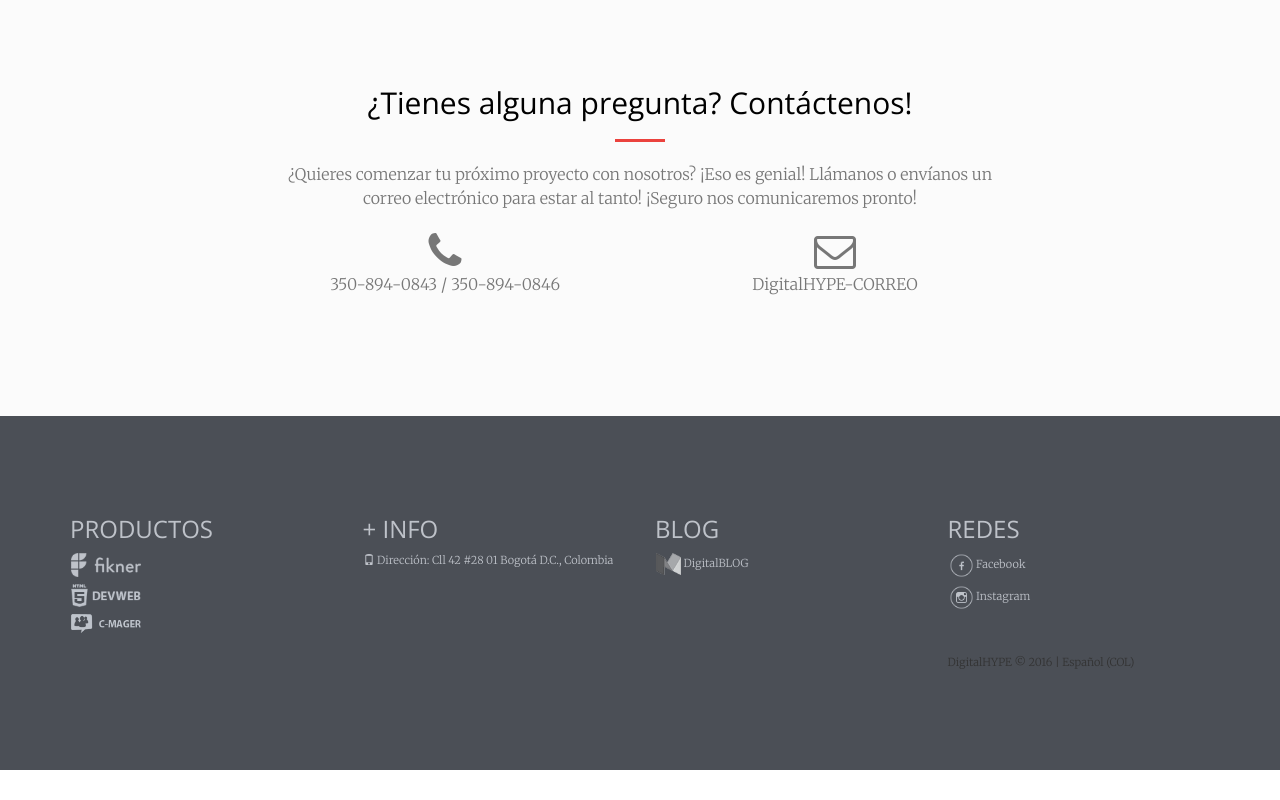
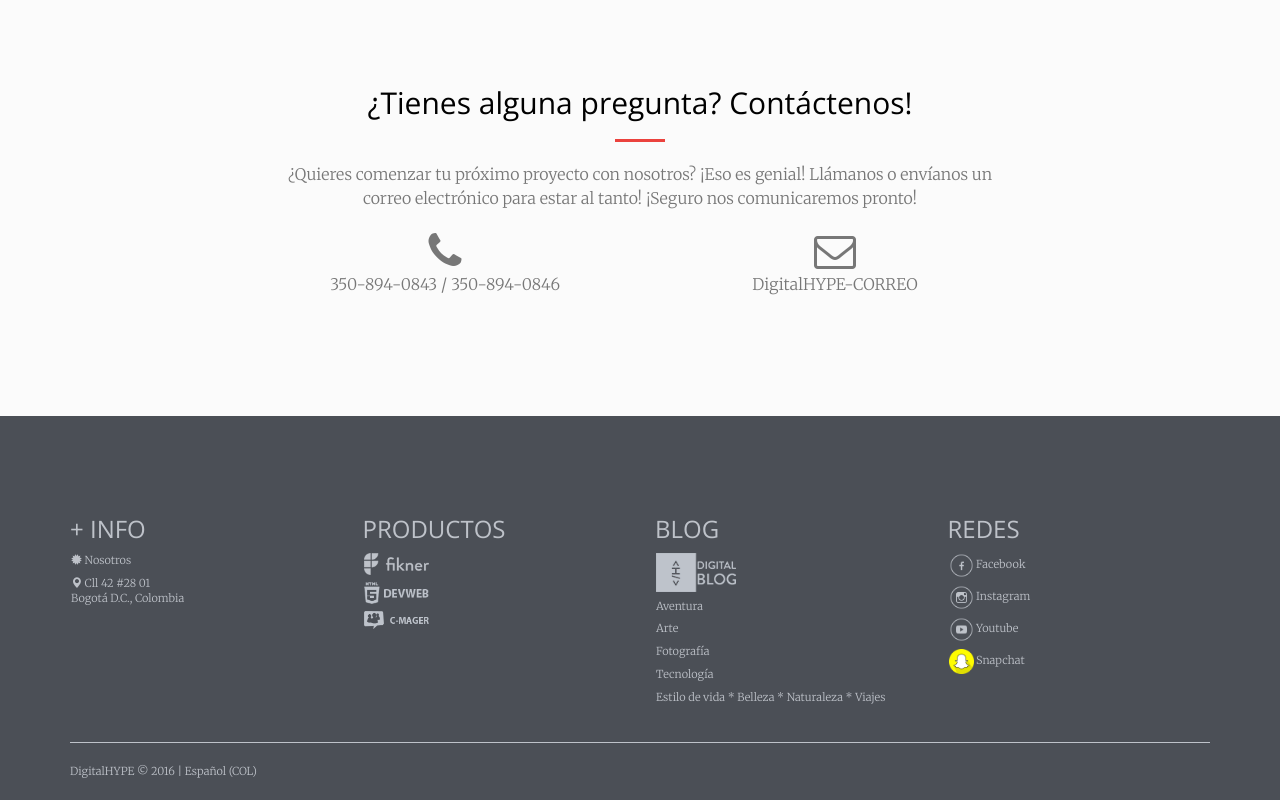
Before and after one commit to Arleyrock7/digitalHYPE, a website: page index.html in a window 1280 px wide. Shown: the part 2854-3654 px from the top of the page. Before the commit the page ends 3624 px from the top, so only its background shows below. Drawn offline with nearby package versions, Linux system fonts and the light colour scheme; a script that the page names is missing.

Commit message:
Latest Changes

```diff
--- a/css/creative.css
+++ b/css/creative.css
@@ -170,7 +170,7 @@ footer {
   background-color: #4b4f56;
   display: block;
   padding-top: 80px;
-  padding-bottom: 80px;
+  padding-bottom: 0px;
 }
 footer h3, li {
   color: #bec2c9;
@@ -191,6 +191,14 @@ footer a {
 }
 footer a:hover {
   color: white;
+}
+footer #total {
+    border-color: #bec2c9;
+    border-width: 1px;
+    max-width: 100%;
+}
+footer #copy {
+    color: #bec2c9;
 }
 @media (min-width: 768px) {
   .navbar-default {
--- a/index.html
+++ b/index.html
@@ -638,26 +638,34 @@
     <footer id="pie">
         <div class="container">
             <div class="row">
-                <div class="col-lg-3 col-lg-offset-0 text-left">
-                  <h3>PRODUCTOS</h3>
+              <div class="col-lg-3 col-lg-offset-0 text-left">
+                <h3>+ INFO</h3>
                   <ul>
-                    <li><a href="http://fikner.com/" target="_blank"><img src="images/logo/fikner_logo3.png" alt="" width="70px"/></a></li>
-                    <li><a href="#services"><img src="images/logo/html5.png" alt="" width="70px"/></a></li>
-                    <li><a href="#services"><img src="images/logo/community.png" alt="" width="70px" /></a></li>
+                    <li><span class="glyphicon glyphicon-certificate"></span><a class="page-scroll" href="#about"> Nosotros</a></li>
+                    <li><span class="glyphicon glyphicon-map-marker"></span> Cll 42 #28 01 <br> Bogotá D.C., Colombia</li>
                   </ul>
                 </div>
 
                 <div class="col-lg-3 col-lg-offset-0 text-left">
-                  <h3>+ INFO</h3>
+                  <h3>PRODUCTOS</h3>
                   <ul>
-                    <li><span class="glyphicon glyphicon-phone"></span> Dirección: Cll 42 #28 01 Bogotá D.C., Colombia</li>
+                    <li><a href="http://fikner.com/" target="_blank"><img src="images/logo/fikner_logo3.png" alt="" width="65px"/></a></li>
+                    <li><a href="#services"><img src="images/logo/html5.png" alt="" width="65px"/></a></li>
+                    <li><a href="#services"><img src="images/logo/community.png" alt="" width="65px" /></a></li>
                   </ul>
                 </div>
 
                 <div class="col-lg-3 col-lg-offset-0 text-left">
                   <h3>BLOG</h3>
                   <ul>
-                    <li><a href="https://medium.com/@digitalhype.co" target="_blank"><img src="images/logo/medium.png" alt="" width="25px" /> DigitalBLOG</a></li>
+                    <li><a href="https://medium.com/@digitalhype.co" target="_blank"><img src="images/logo/digitalBlogLogo_min.png" alt="" width="80px" /></a></li>
+                    <li><a href="#">Aventura</a></li>
+                    <li><a href="#">Arte</a></li>
+                    <li><a href="#">Fotografía</a></li>
+                    <li><a href="#">Tecnología</a></li>
+                    <li><a href="#">Estilo de vida</a>
+                      * Belleza * Naturaleza * Viajes
+                    </li><!-- Belleza, naturaleza, viajes-->
                   </ul>
                 </div>
 
@@ -666,6 +674,8 @@
                   <ul>
                     <li><a href="https://www.facebook.com/Digital-HYPE-1661320184080718/?fref=ts" target="_blank"><img src="images/social/f.png" width="25px" alt="" /> Facebook</a></li>
                     <li><a href="https://www.instagram.com/digitalhype_col/" target="_blank"><img src="images/social/i.png" width="25px" alt="" /> Instagram</a></li>
+                    <li><a href="#" target="_blank"><img src="images/social/y.png"  width="25px" alt=""/> Youtube</a></li>
+                    <li><a href="#" target="_blank"><img src="images/social/s.png"  width="25px" alt=""/> Snapchat</a></li>
                     <li>
                       <!--<div class="fb-share-button" data-href="http://digitalhype.com.es/" data-layout="button" data-size="small" data-mobile-iframe="true"><a class="fb-xfbml-parse-ignore" target="_blank"
                       href="https://www.facebook.com/sharer/sharer.php?u=http%3A%2F%2Fdigitalhype.com.es%2F&amp;src=sdkpreparse">Share</a></div>-->
@@ -677,10 +687,15 @@
                     </li>
                     <!--<li><a href="#https://www.facebook.com/Digital-HYPE-1661320184080718/?fref=ts" target="_blank"><img src="images/social/y.png" width="25px" alt="" /> YouTube</a></li>-->
                   </ul>
-                  <br>
-                  <p>
-                    DigitalHYPE © 2016 | Español (COL)</p>
                 </div>
+            </div>
+            <hr id="total">
+            <div class="row">
+              <div class="col-lg-3 col-lg-offset-0 text-left">
+                <p id="copy">
+                  DigitalHYPE © 2016 | Español (COL)
+                </p>
+              </div>
             </div>
         </div>
     </footer>
```
Also changed, not shown: nosotros.html (added, +92 -0 lines), images/logo/digitalBlogLogo_min.png (added), images/social/s.png (added).
